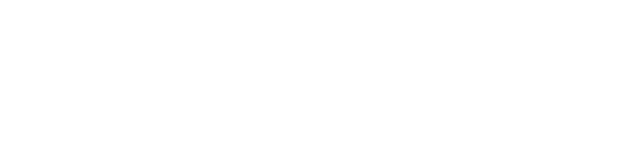
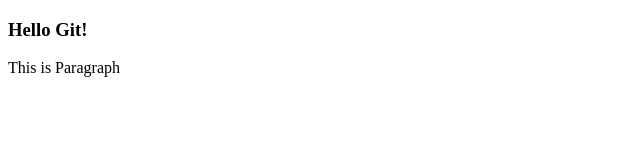
Before and after one commit to BioPixel/GitLearning, a plain HTML site: page index.html in a window 1280 px wide. Shown: the whole page, without its empty margins (0-640 px from the left). Drawn offline with Linux system fonts and the light colour scheme.

Commit message:
Heading Added

```diff
--- a/index.html
+++ b/index.html
@@ -8,6 +8,9 @@
     <title>Document</title>
 </head>
 <body>
-
+    <h3>Hello Git!</h3>
+    <p class="para">
+        This is Paragraph
+    </p>
 </body>
 </html>
```
